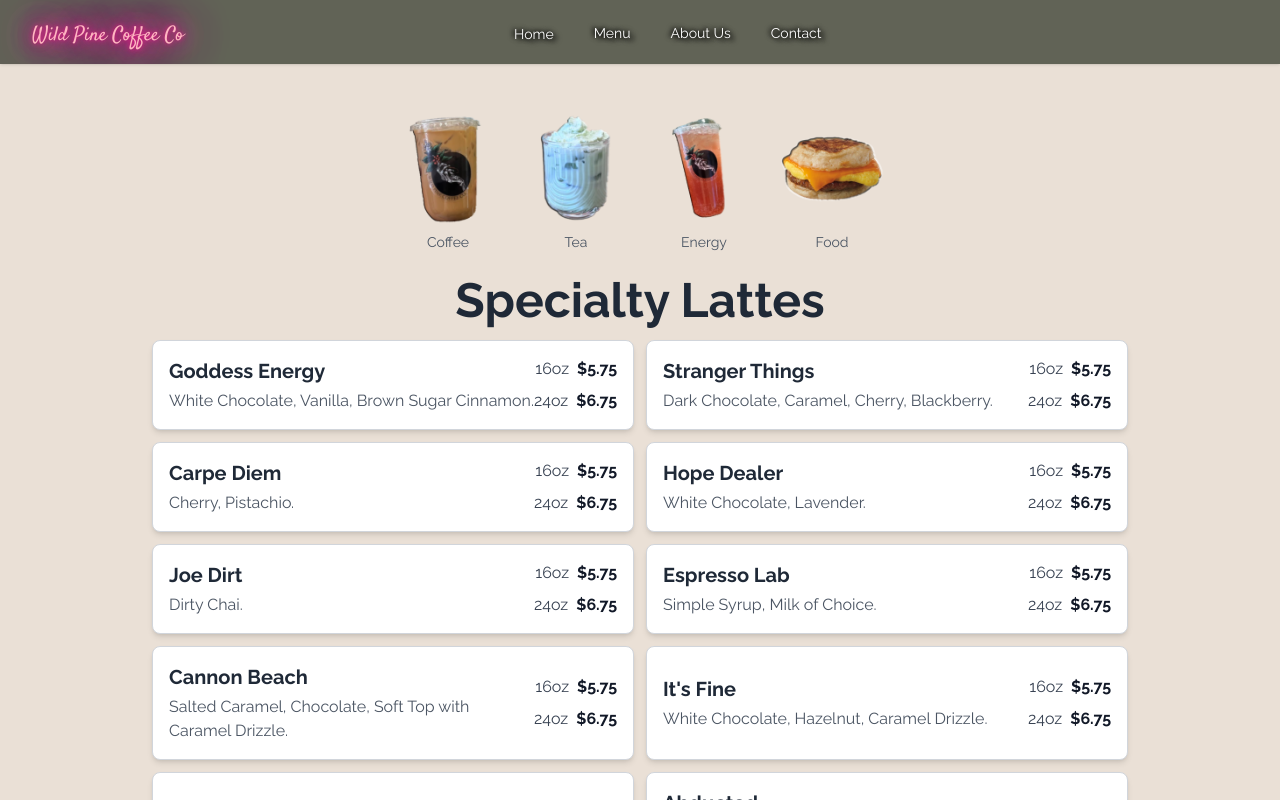
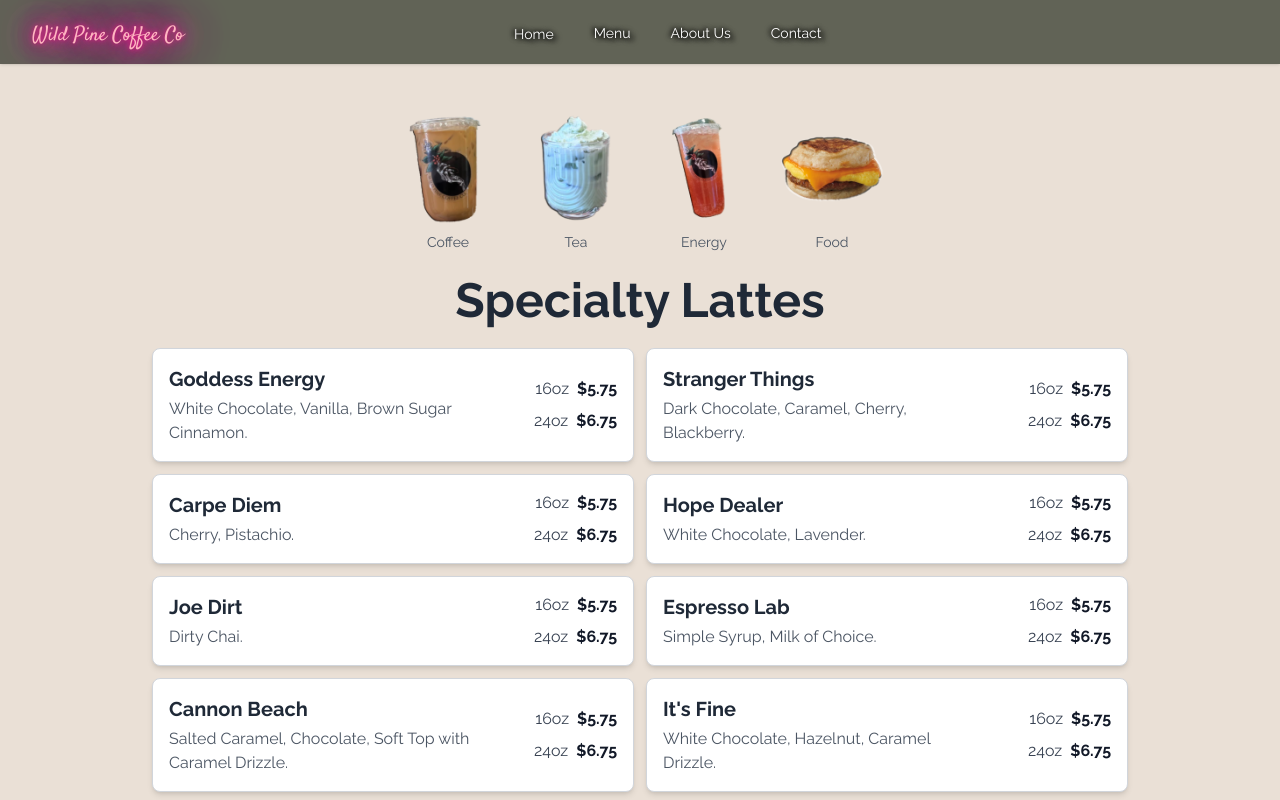
Before and after one commit to Jaron15/wildpine, a Next.js app: page /menu in a window 1280 px wide. Shown: the top 800 px of the page. Built offline with nearby package versions, Linux system fonts and the light colour scheme.

Commit message:
slight data restructure for food section

```diff
--- a/components/MenuItem.js
+++ b/components/MenuItem.js
@@ -7,10 +7,10 @@ export default function MenuItem({ item }) {
   return (
     <div className="max-w-3xl w-full flex justify-between items-center border border-gray-300 rounded-lg p-4 shadow-md bg-white">
       {/* Left Section: Name and Description */}
-      <div className="flex flex-col">
+      <div className="flex flex-col  w-[70%]">
         <h3 className="text-lg sm:text-xl font-bold text-gray-800">{item.name}</h3>
         {item.description && (
-          <p className="text-sm sm:text-base text-gray-600 mt-1">{item.description}</p>
+          <p className="text-sm sm:text-base  text-gray-600 mt-1">{item.description}</p>
         )}
       </div>
 
--- a/components/navbar.js
+++ b/components/navbar.js
@@ -123,8 +123,8 @@ export default function NavBar() {
 >
   <div className="p-4 text-3xl flex flex-col justify-start w-full h-full items-center pt-28">
     <ul className="space-y-10 text-center">
-      <li className="mb-2">Home</li>
-      <li className="mb-2">Menu</li>
+      <li className="mb-2"><Link href='/'>Home</Link></li>
+      <li className="mb-2"><Link href='/menu'>Menu</Link></li>
       <li className="mb-2">About us</li>
       <li className="mb-2">Contact</li>
     </ul>
--- a/pages/menu/index.js
+++ b/pages/menu/index.js
@@ -229,6 +229,9 @@ function Menu() {
     {
       category: "Food",
       subcategory: "Snackies",
+      subcategories: [
+        {
+          name: "Breakfast",
           items: [
             {
               name: "Bagel & Cream Cheese",
@@ -241,25 +244,45 @@ function Menu() {
               sizes: [{ size: "Single", price: "7.50" }]
             },
             {
-          name: "Breakfast Sammy’s",
-          description: "Egg and Cheese, Sausage Egg and Cheese, Bacon Egg and Cheese, Chicken Egg and Cheese. Swap for a Bagel + 1.00.",
-          sizes: [
-            { size: "Egg and Cheese", price: "5.75" },
-            { size: "Sausage, Egg and Cheese", price: "6.75" },
-            { size: "Bacon, Egg and Cheese", price: "6.75" },
-            { size: "Chicken, Egg and Cheese", price: "7.75" }
+              name: "Egg and Cheese Sandwich",
+              description: "Egg and Cheese on your choice of bread.",
+              sizes: [{ size: "Single", price: "5.75" }]
+            },
+            {
+              name: "Sausage, Egg and Cheese Sandwich",
+              description: "Sausage, Egg and Cheese on your choice of bread.",
+              sizes: [{ size: "Single", price: "6.75" }]
+            },
+            {
+              name: "Bacon, Egg and Cheese Sandwich",
+              description: "Bacon, Egg and Cheese on your choice of bread.",
+              sizes: [{ size: "Single", price: "6.75" }]
+            },
+            {
+              name: "Chicken, Egg and Cheese Sandwich",
+              description: "Chicken, Egg and Cheese on your choice of bread.",
+              sizes: [{ size: "Single", price: "7.75" }]
+            }
           ]
         },
         {
-          name: "Lunch Sammy’s",
-          description: "Turkey Pesto: Sliced Turkey, Pesto, Bacon, Provolone Cheese. Chicken Special: Sliced Chicken, Cucumbers, Boursin Cheese.",
-          sizes: [
-            { size: "Turkey Pesto", price: "8.75" },
-            { size: "Chicken Special", price: "8.75" }
+          name: "Lunch",
+          items: [
+            {
+              name: "Turkey Pesto Sandwich",
+              description: "Sliced Turkey, Pesto, Bacon, Provolone Cheese.",
+              sizes: [{ size: "Single", price: "8.75" }]
+            },
+            {
+              name: "Chicken Special Sandwich",
+              description: "Sliced Chicken, Cucumbers, Boursin Cheese.",
+              sizes: [{ size: "Single", price: "8.75" }]
+            }
           ]
         }
       ]
     }
+
   ];
 
 
@@ -269,17 +292,35 @@ function Menu() {
         {/* Render All Categories and Subcategories */}
         {menuItems.map((category, categoryIndex) => (
   <div key={categoryIndex} className="w-full max-w-5xl px-4 sm:px-6 mb-8">
+    {/* Category Header */}
+    <h1 className="text-4xl lg:text-5xl font-bold text-gray-800 mb-6 text-center">{category.subcategory}</h1>
+
+    {/* Check if subcategories exist */}
+    {category.subcategories ? (
+      category.subcategories.map((subcategory, subIndex) => (
+        <div key={subIndex} className="mb-6">
           {/* Subcategory Header */}
-          <h2 className="text-3xl lg:text-5xl font-bold text-gray-800 mb-4 text-center">{category.subcategory}</h2>
+          <h2 className="text-3xl font-semibold text-gray-700 mb-4">{subcategory.name}</h2>
 
           {/* Subcategory Items */}
+          <div className="grid grid-cols-1 sm:grid-cols-2 lg:grid-cols-2 gap-3">
+            {subcategory.items.map((item, itemIndex) => (
+              <MenuItem key={itemIndex} item={item} />
+            ))}
+          </div>
+        </div>
+      ))
+    ) : (
+      /* Render items directly if no subcategories */
       <div className="grid grid-cols-1 sm:grid-cols-2 lg:grid-cols-2 gap-3">
         {category.items.map((item, itemIndex) => (
           <MenuItem key={itemIndex} item={item} />
         ))}
       </div>
+    )}
   </div>
 ))}
+
     </div>
   );
 };
```
Lines whose indentation alone changed are shown as unchanged.
